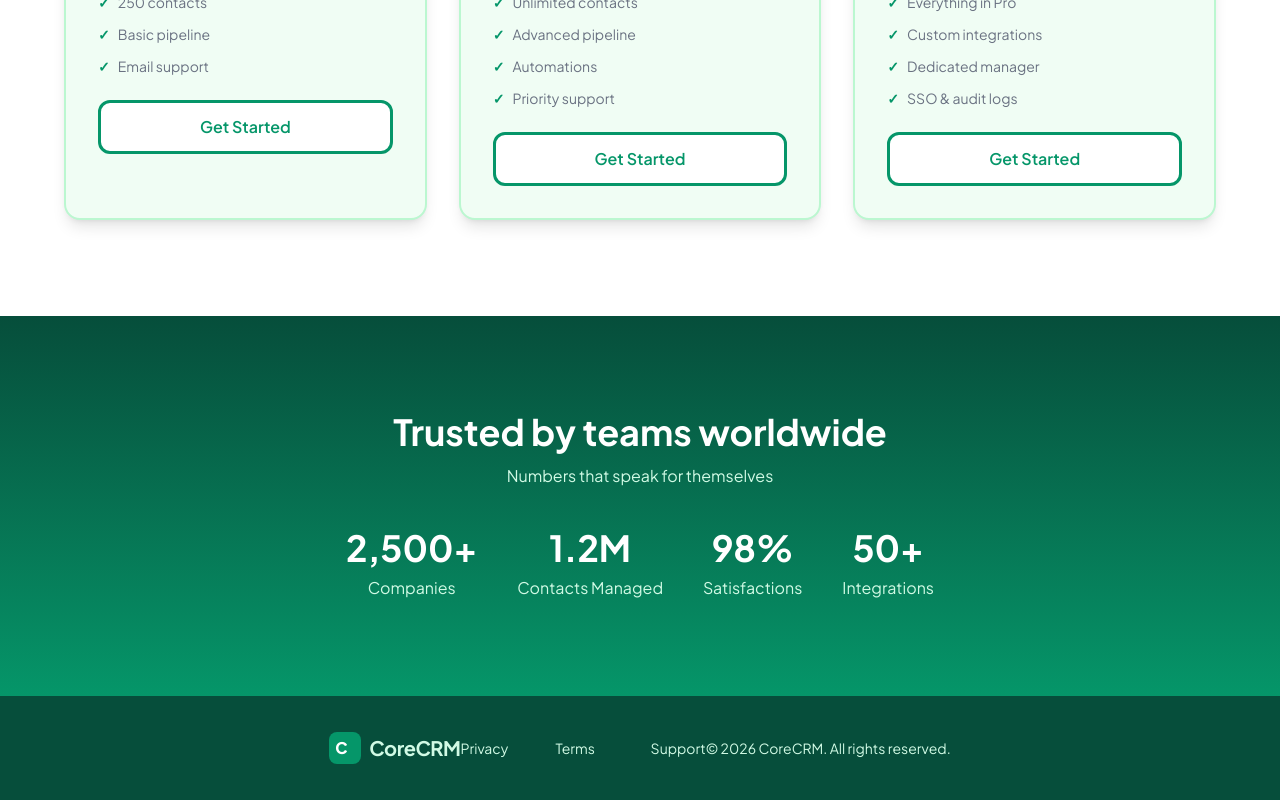
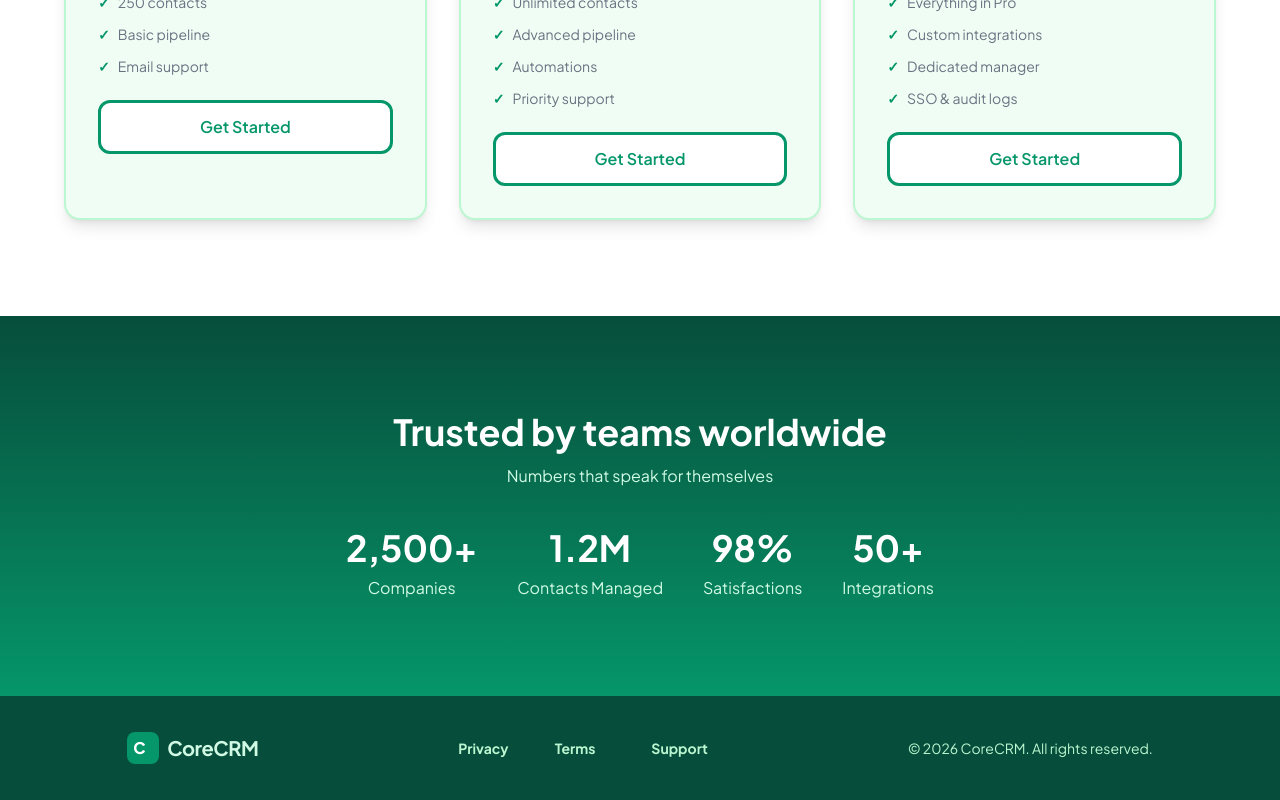
Before and after one commit to ariellecharlize-cp/CoreCRM-Landing-Page, a Vue app: page / in a window 1280 px wide. Shown: the part 3210-4010 px from the top of the page. Built offline with nearby package versions, Linux system fonts and the light colour scheme.

Commit message:
Update Footer.vue

```diff
--- a/src/components/Footer.vue
+++ b/src/components/Footer.vue
@@ -4,7 +4,7 @@
         <div class="max-w-6xl mx-auto px-6 py-4 flex flex-col items-center justify-center text-center">
 
         <!--icon-->
-        <div class="flex flex-col md:flex-row items-center justify-between gap- text-center md:text-left">
+        <div class="flex flex-col md:flex-row items-center justify-between gap-1 md:gap-50 text-center md:text-left">
             <div class="flex items-center gap-2">
                 <div class="w-8 h-8 bg-emerald rounded-lg flex items-center justify-between p-1.5 text-white font-black text-center">
                     C
@@ -12,13 +12,13 @@
                  <span class="text-xl text-emerald-light font-bold tracking-tight"> CoreCRM</span>
             </div>
 
-            <div class="grid grid-cols-3 gap-4 md:flex-row items-center justify-center gap-10 mt-10 md:mt-0 text-emerald-light text-sm">
+            <div class="grid grid-cols-3 gap-4 md:flex-row items-center justify-center gap-10 mt-10 md:mt-0 text-emerald-pale text-sm font-bold">
                 <p>Privacy</p>
                 <p>Terms</p>
                 <p>Support</p>
             </div>
 
-            <p class="text-emerald-light text-sm mt-4 md:mt-0">
+            <p class="text-emerald-pale text-sm mt-4 md:mt-0">
                 &copy; 2026 CoreCRM. All rights reserved.
             </p>
 
```
